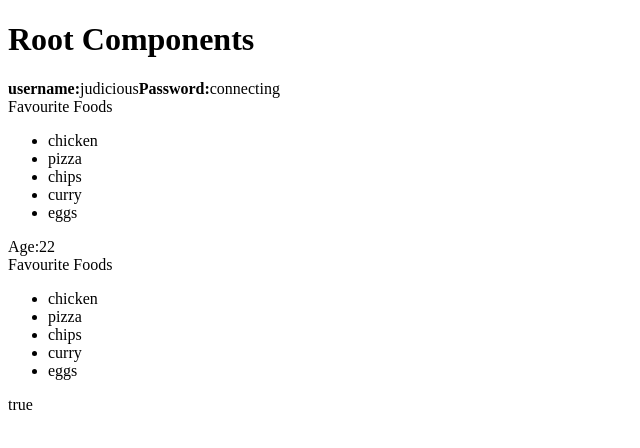
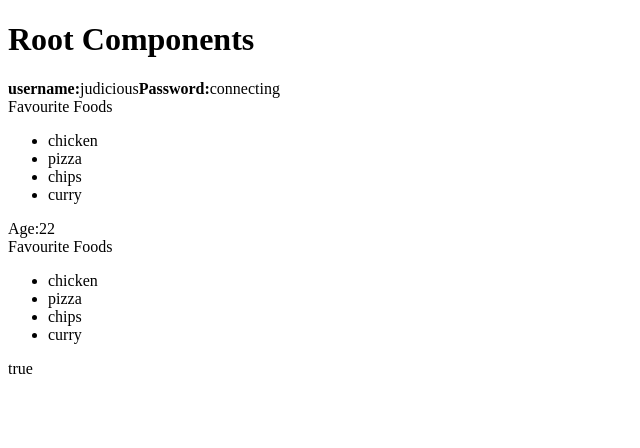
Before and after one commit to Judiciousmurich/reactify-2024, a React app in the folder react/: page / in a window 1280 px wide. Shown: the top 448 px of the page, without its empty margins (0-640 px from the left). Built offline with nearby package versions, Linux system fonts and the light colour scheme; the HTML template or start-up script is replaced by a standard one.

Commit message:
feat:add values

```diff
--- a/react/src/components/UserFavouriteFoods.jsx
+++ b/react/src/components/UserFavouriteFoods.jsx
@@ -10,7 +10,6 @@ export default function UserFavouriteFoods () {
         <li>pizza</li>
         <li>chips</li>
         <li>curry</li>
-        <li>eggs</li>
 
 
 
```
